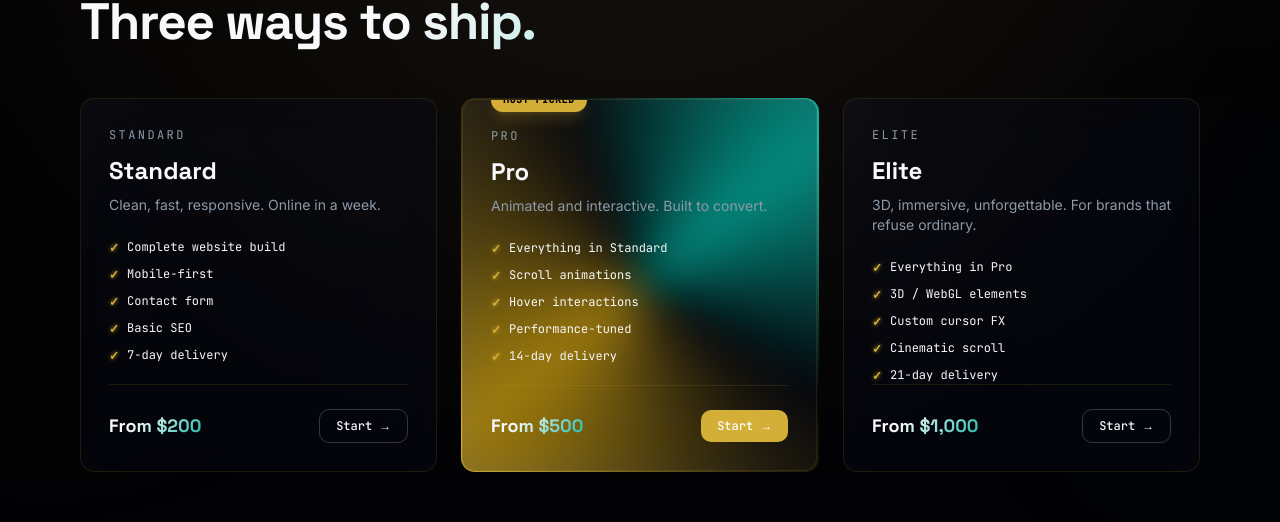
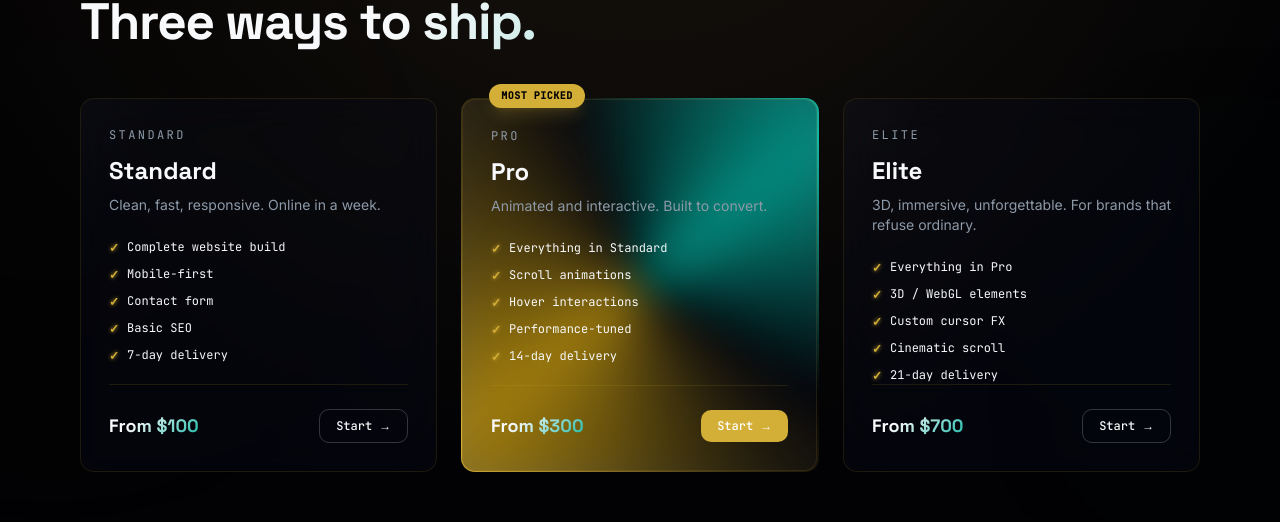
Before and after one commit to shubhsaxena2020/Portfolio, a Next.js app: page / in a window 1280 px wide. Shown: the part 1713-2235 px from the top of the page. Built offline with nearby package versions, Linux system fonts and the light colour scheme.

Commit message:
polish: global 3D morphing grid, pricing updates, and Pro badge clipping fix

```diff
--- a/app/page.tsx
+++ b/app/page.tsx
@@ -4,11 +4,13 @@ import About from "@/components/About";
 import Services from "@/components/Services";
 import Work from "@/components/Work";
 import Contact from "@/components/Contact";
+import GridBg from "@/components/GridBg";
 
 export default function Home() {
   return (
     <>
       <Nav />
+      <GridBg className="fixed inset-0 -z-10 h-screen w-screen" />
       <main id="main">
         <Hero />
         <About />
--- a/components/GridBg.tsx
+++ b/components/GridBg.tsx
@@ -235,7 +235,7 @@ export default function GridBg({ className = "" }: { className?: string }) {
         }
       }
 
-      ctx.lineWidth = 0.5;
+      ctx.lineWidth = 0.55;
 
       // Draw Globe Connections
       if (progress >= 0.22 && progress < 0.78) {
@@ -246,7 +246,7 @@ export default function GridBg({ className = "" }: { className?: string }) {
           globeWeight = 1.0 - smoothP;
         }
 
-        ctx.strokeStyle = `rgba(212, 175, 55, ${globeWeight * 0.16})`;
+        ctx.strokeStyle = `rgba(197, 168, 92, ${globeWeight * 0.15})`; // Gold
 
         for (let i = 0; i < N; i++) {
           const p1 = projected[i];
@@ -283,7 +283,7 @@ export default function GridBg({ className = "" }: { className?: string }) {
           clusterWeight = 1.0 - smoothP;
         }
 
-        ctx.strokeStyle = `rgba(212, 175, 55, ${clusterWeight * 0.14})`;
+        ctx.strokeStyle = `rgba(197, 168, 92, ${clusterWeight * 0.12})`; // Gold
         for (let i = 0; i < constellationLines.length; i++) {
           const [idx1, idx2] = constellationLines[i];
           const p1 = projected[idx1];
@@ -306,7 +306,7 @@ export default function GridBg({ className = "" }: { className?: string }) {
           gridWeight = 1.0 - smoothP;
         }
 
-        ctx.strokeStyle = `rgba(20, 184, 166, ${gridWeight * 0.16})`;
+        ctx.strokeStyle = `rgba(107, 131, 149, ${gridWeight * 0.15})`; // Slate-blue
         for (let i = 0; i < N; i++) {
           const col = i % cols;
           const p1 = projected[i];
@@ -337,13 +337,16 @@ export default function GridBg({ className = "" }: { className?: string }) {
         const p = projected[i];
         if (!p || !p.visible) continue;
 
-        const isTeal = i % 3 === 0;
-        const color = isTeal ? "20, 184, 166" : "212, 175, 55";
+        const isSlate = i % 3 === 0;
+        const color = isSlate ? "107, 131, 149" : "197, 168, 92"; // Slate-blue and Gold
+
+        // Twinkling effect based on index
+        const twinkle = 0.6 + 0.4 * Math.sin(time * 3 + i * 0.05);
 
         ctx.beginPath();
-        const size = (i < 200 && progress < 0.25) ? 1.8 : 0.95;
-        ctx.arc(p.x, p.y, size, 0, Math.PI * 2);
-        ctx.fillStyle = `rgba(${color}, ${p.opacity})`;
+        const size = (i < 200 && progress < 0.25) ? 1.6 : 0.85;
+        ctx.arc(p.x, p.y, size * (isSlate ? 0.9 : 1.1), 0, Math.PI * 2);
+        ctx.fillStyle = `rgba(${color}, ${p.opacity * twinkle})`;
         ctx.fill();
       }
 
--- a/components/Hero.tsx
+++ b/components/Hero.tsx
@@ -15,7 +15,6 @@
  * with no timeline. GSAP is dynamically imported so it stays out of SSR.
  */
 import { useEffect, useLayoutEffect, useRef } from "react";
-import GridBg from "@/components/GridBg";
 import Magnetic from "@/components/Magnetic";
 
 const useIsoLayoutEffect =
@@ -269,7 +268,7 @@ export default function Hero() {
     >
       {/* Animated gradient orbs — ambient light on dark surface */}
       <div className="hero-orbs" aria-hidden="true" />
-      <GridBg className="hero-grid-mask" />
+
 
       <div className="container relative">
         {/* Eyebrow */}
--- a/components/Services.tsx
+++ b/components/Services.tsx
@@ -43,7 +43,7 @@ const TIERS: Tier[] = [
       "Basic SEO",
       "7-day delivery",
     ],
-    price: "From $200",
+    price: "From $100",
   },
   {
     label: "PRO",
@@ -56,7 +56,7 @@ const TIERS: Tier[] = [
       "Performance-tuned",
       "14-day delivery",
     ],
-    price: "From $500",
+    price: "From $300",
     featured: true,
   },
   {
@@ -70,7 +70,7 @@ const TIERS: Tier[] = [
       "Cinematic scroll",
       "21-day delivery",
     ],
-    price: "From $1,000",
+    price: "From $700",
   },
 ];
 
@@ -121,8 +121,13 @@ function TierCard({ tier, tiltEnabled }: { tier: Tier; tiltEnabled: boolean }) {
     <div
       data-card
       data-featured={tier.featured ? "1" : undefined}
-      className={tier.featured ? "animated-border-wrap" : ""}
+      className={tier.featured ? "animated-border-wrap relative" : "relative"}
     >
+      {tier.featured && (
+        <span className="absolute -top-3.5 left-7 rounded-full bg-signal px-3 py-1 font-mono text-[10px] font-semibold uppercase tracking-wider text-ink z-20 shadow-lg shadow-signal/20">
+          Most picked
+        </span>
+      )}
       <motion.div
         ref={ref}
         onMouseMove={onMove}
@@ -151,12 +156,6 @@ function TierCard({ tier, tiltEnabled }: { tier: Tier; tiltEnabled: boolean }) {
               }}
             />
           </div>
-        )}
-
-        {tier.featured && (
-          <span className="absolute -top-3 left-7 rounded-full bg-signal px-3 py-1 font-mono text-[10px] font-semibold uppercase tracking-wider text-ink z-10 shadow-lg shadow-signal/20">
-            Most picked
-          </span>
         )}
 
         <p className="font-mono text-xs uppercase tracking-[0.2em] text-muted">
```
